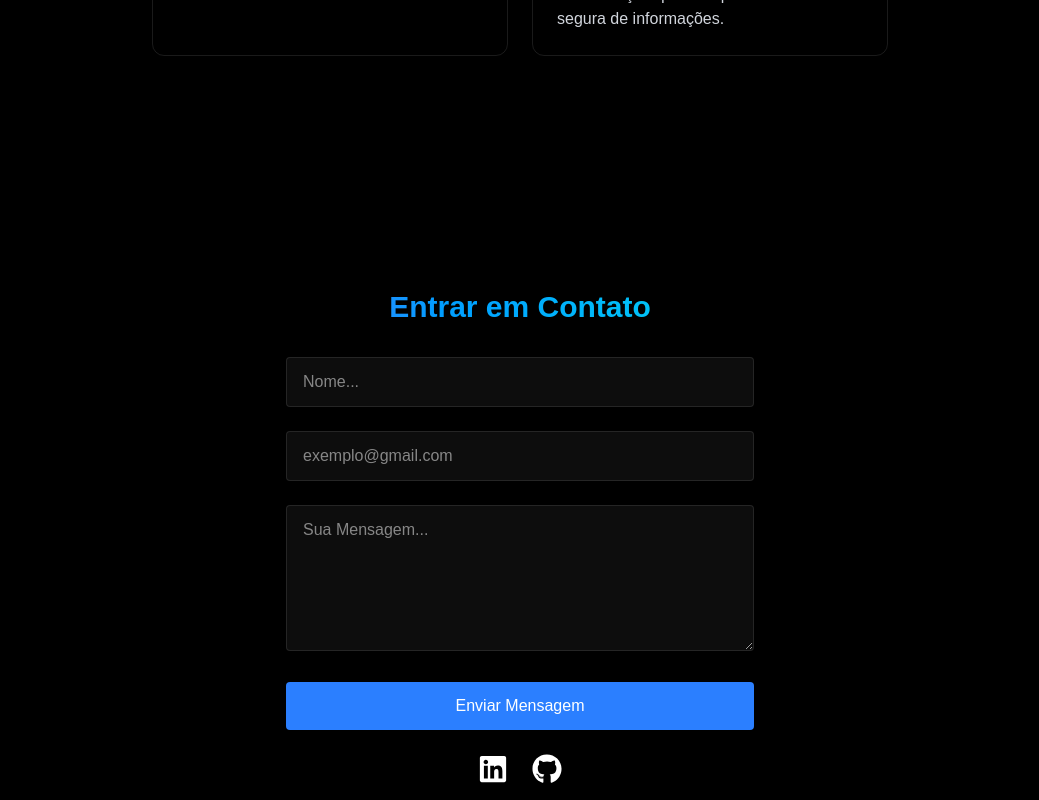
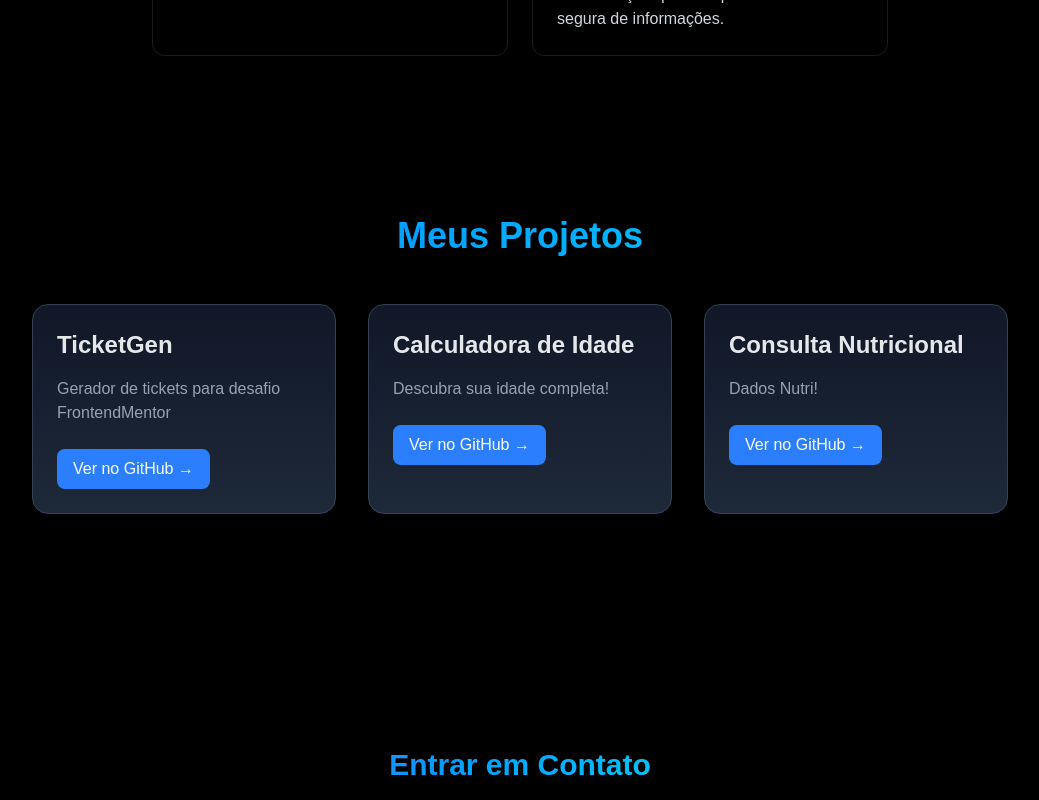
Before and after one commit to fatzzx/Portfolio, a React (Vite) app in the folder frontend/: page / in a window 1280 px wide. Shown: the part 1760-2560 px from the top of the page, without its empty margins (120-1159 px from the left). Built offline with nearby package versions, Linux system fonts and the light colour scheme.

Commit message:
secao de projetos

```diff
--- a/frontend/package.json
+++ b/frontend/package.json
@@ -18,7 +18,8 @@
     "lucide-react": "^0.485.0",
     "react": "^19.0.0",
     "react-dom": "^19.0.0",
-    "react-icons": "^5.5.0"
+    "react-icons": "^5.5.0",
+    "styled-components": "^6.1.16"
   },
   "devDependencies": {
     "@eslint/js": "^9.19.0",
--- a/frontend/src/App.jsx
+++ b/frontend/src/App.jsx
@@ -7,6 +7,7 @@ import { Contact } from "./components/sections/Contact";
 import "./index.css";
 import { useState } from "react";
 import { About } from "./components/sections/About";
+import { Projects } from "./components/sections/Projects";
 
 function App() {
   const [isLoaded, setIsLoaded] = useState(false);
@@ -24,6 +25,7 @@ function App() {
         <MobileMenu menuOpen={menuOpen} setMenuOpen={setMenuOpen} />
         <Home />
         <About />
+        <Projects />
         <Contact />
       </div>
     </>
--- a/frontend/src/components/MobileMenu.jsx
+++ b/frontend/src/components/MobileMenu.jsx
@@ -45,6 +45,17 @@ export const MobileMenu = ({ menuOpen, setMenuOpen }) => {
         Sobre Mim
       </a>
       <a
+        href="#projects"
+        onClick={() => setMenuOpen(false)}
+        className={`text-2xl font-semibold text-white my-4 transform transition-transform duration-300
+            ${
+              menuOpen ? "opacity-100 translate-y-0" : "opacity-0 translate-y-5"
+            }
+    `}
+      >
+        Projetos
+      </a>
+      <a
         href="#contact"
         onClick={() => setMenuOpen(false)}
         className={`text-2xl font-semibold text-white my-4 transform transition-transform duration-300
--- a/frontend/src/components/Navbar.jsx
+++ b/frontend/src/components/Navbar.jsx
@@ -36,6 +36,13 @@ export const Navbar = ({ menuOpen, setMenuOpen }) => {
               Sobre Mim{" "}
             </a>
             <a
+              href="#projects"
+              className="text-gray-300 hover:text-white transition-colors"
+            >
+              {" "}
+              Projetos{" "}
+            </a>
+            <a
               href="#contact"
               className="text-gray-300 hover:text-white transition-colors"
             >
--- /dev/null
+++ b/frontend/src/components/sections/Projects.jsx
@@ -0,0 +1,54 @@
+import { RevealOnScroll } from "../RevealOnScroll";
+
+const projects = [
+  {
+    title: "TicketGen",
+    description: "Gerador de tickets para desafio FrontendMentor ",
+    link: "https://github.com/fatzzx/TicketGen",
+  },
+  {
+    title: "Calculadora de Idade",
+    description: "Descubra sua idade completa! ",
+    link: "https://github.com/fatzzx/calculadora-idade",
+  },
+  {
+    title: "Consulta Nutricional",
+    description: "Dados Nutri! ",
+    link: "https://github.com/fatzzx/CONSULTA-NUTRICIONAL",
+  },
+];
+
+export const Projects = () => {
+  return (
+    <section id="projects" className="py-20">
+      <div className="max-w-5xl mx-auto px-6">
+        <RevealOnScroll>
+          <h2 className="text-4xl font-bold mb-12 bg-gradient-to-r from-blue-500 to-cyan-400 bg-clip-text text-transparent text-center">
+            Meus Projetos
+          </h2>
+          <div className="grid grid-cols-1 sm:grid-cols-2 lg:grid-cols-3 gap-8">
+            {projects.map((project, index) => (
+              <div
+                key={index}
+                className="relative bg-gradient-to-b from-gray-900 to-gray-800 p-6 rounded-2xl shadow-lg border border-gray-700 hover:shadow-xl transition-all duration-300"
+              >
+                <h3 className="text-2xl font-semibold text-gray-200 mb-4">
+                  {project.title}
+                </h3>
+                <p className="text-gray-400 mb-6">{project.description}</p>
+                <a
+                  href={project.link}
+                  target="_blank"
+                  rel="noopener noreferrer"
+                  className="inline-block px-4 py-2 bg-blue-500 hover:bg-blue-600 text-white font-medium rounded-lg transition-colors"
+                >
+                  Ver no GitHub →
+                </a>
+              </div>
+            ))}
+          </div>
+        </RevealOnScroll>
+      </div>
+    </section>
+  );
+};
```
Also changed, not shown: 1 other file (tests, documents, lock files or other folders).
